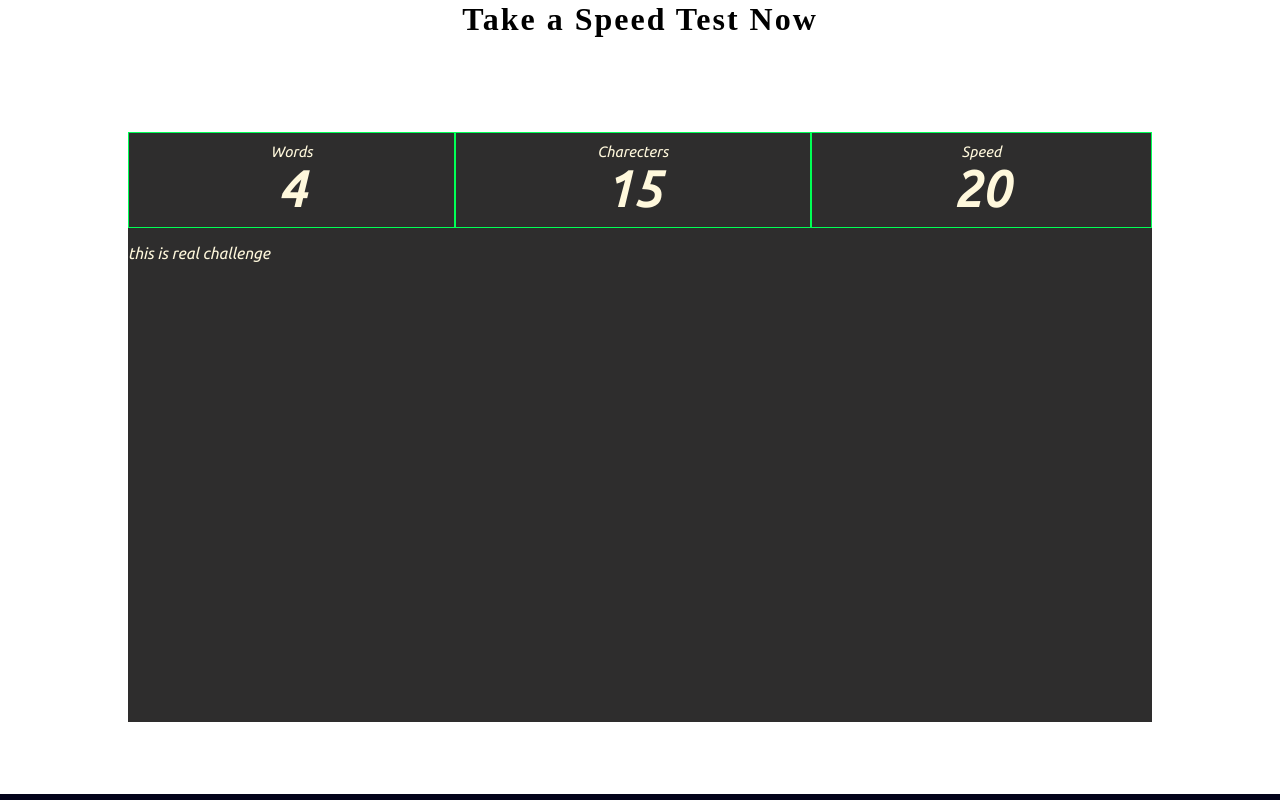
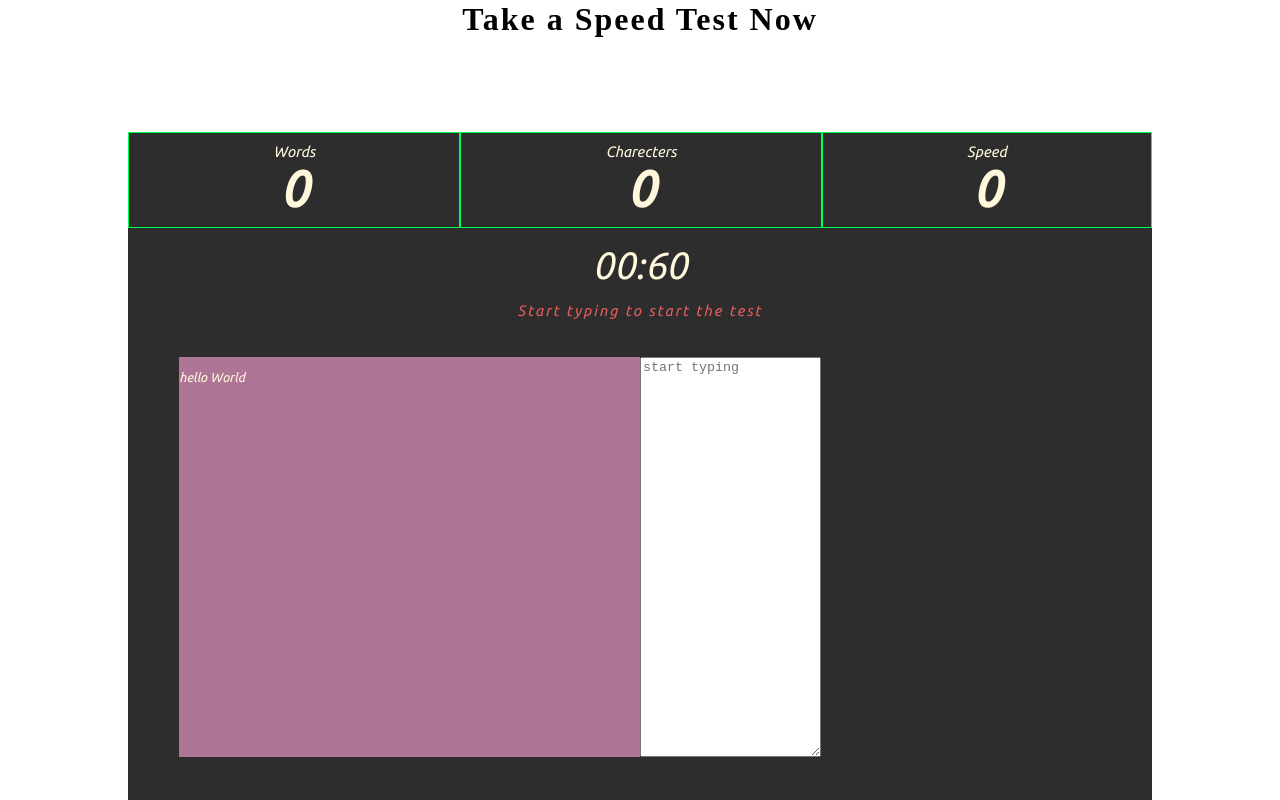
Before and after one commit to ashutosht-01/FlashType, a React (Create React App) app: page / in a window 1280 px wide. Shown: the part 700-1500 px from the top of the page. Built offline with nearby package versions, Linux system fonts and the light colour scheme; a web font is replaced by a local one.

Commit message:
finished typing challenge component

```diff
--- a/src/Components/App/App.jsx
+++ b/src/Components/App/App.jsx
@@ -4,7 +4,19 @@ import Landing from '../Landing/Landing'
 import Challenge from '../ChallengeSection/ChallengeSection'
 import Footer from '../footer/footer'
 import './App.css'
+
+const totaltime = 60
+
+
 class App extends React.Component {
+    state = {
+        selectedParagraph: "hello World",
+        timeStarted: false,
+        timeRemaning: totaltime,
+        Words: 0,
+        Charecters: 0,
+        Wpm: 0
+    }
     render() {
         return (
             <div className="app">
@@ -13,7 +25,14 @@ class App extends React.Component {
                 {/*Landing Section */}
                 <Landing />
                 {/* Challenge   Section   */}
-                <Challenge />
+                <Challenge
+                    selectedParagraph={this.state.selectedParagraph}
+                    words={this.state.Words}
+                    charecters={this.state.Charecters}
+                    speed={this.state.Wpm}
+                    timeStarted={this.state.timeStarted}
+                    timeRemaning={this.state.timeRemaning}
+                />
                 {/*footer Section */}
                 <Footer />
             </div>
--- a/src/Components/ChallengeSection/ChallengeSection.jsx
+++ b/src/Components/ChallengeSection/ChallengeSection.jsx
@@ -1,12 +1,20 @@
 import React from 'react'
 import TestContainer from '../TestContainer/TestContainer'
 import './ChallengeSection.css'
-function ChallengeSection() {
+function ChallengeSection({ selectedParagraph, words, charecters, speed, timeStarted, timeRemaning }) {
+
     return (
         <div className="challenge-container">
             <h1 data-aos="fade-down" className="challenge-text">Take a Speed Test Now</h1>
             <div data-aos="fade-down" className="testcontainer">
-                <TestContainer words={4} charecters={15} wpm={20} />
+                <TestContainer
+                    selectedParagraph={selectedParagraph}
+                    words={words}
+                    charecters={charecters}
+                    speed={speed}
+                    timeStarted={timeStarted}
+                    timeRemaning={timeRemaning}
+                />
             </div>
         </div>
     )
--- a/src/Components/TestContainer/TestContainer.css
+++ b/src/Components/TestContainer/TestContainer.css
@@ -3,7 +3,7 @@
     flex-direction: column;
     width:80vw;
     background-color: rgba(36, 35, 35, 0.952);
-    min-height: 590px;
+    min-height: 650px;
     margin:72px;
 }
 .tryagain-container{
--- a/src/Components/TestContainer/TestContainer.jsx
+++ b/src/Components/TestContainer/TestContainer.jsx
@@ -2,11 +2,18 @@ import React from 'react'
 import TryAgain from '../TryAgain/TryAgain'
 import TypingChallengeContainer from '../TypingChallengeContainer/TypingChallengeContainer'
 import './TestContainer.css'
-function TestContainer({ words, charecters, wpm }) {
+function TestContainer({ selectedParagraph, words, charecters, speed, timeStarted, timeRemaning }) {
     return (
         <div className="test-container">
             <div data-aos="fade-up" className="typing-challenge-container">
-                <TypingChallengeContainer words={words} charecters={charecters} wpm={wpm} />
+                <TypingChallengeContainer
+                    selectedParagraph={selectedParagraph}
+                    words={words}
+                    charecters={charecters}
+                    wpm={speed}
+                    timeStarted={timeStarted}
+                    timeRemaning={timeRemaning}
+                />
             </div>
             {/* <div className="tryagain-container">
                 <TryAgain words={words} charecters={charecters} wpm={wpm} />
@@ -14,4 +21,5 @@ function TestContainer({ words, charecters, wpm }) {
         </div>
     )
 }
+
 export default TestContainer
--- /dev/null
+++ b/src/Components/TypingChallenge/TypingChallenge.css
@@ -0,0 +1,49 @@
+.typing-challenge{
+    display: flex;
+    flex-direction: column;
+    flex-grow: 1;
+    align-items: center;
+    justify-content: center;
+
+}
+
+.timer-container{
+    margin:16px;
+}
+.timer{
+    font-size: 38px;
+    font-weight: 500;
+    text-align: center;
+    margin:0;
+}
+.timer-info{
+    color:rgb(228, 92, 92);
+    font-weight:400;
+    font-size: 15px;
+    text-align: center;
+    letter-spacing: 2px;
+}
+
+.text-area{
+    display: flex;
+    flex-grow: 1;
+    margin:7px;
+    margin-bottom: 8vh;
+    width: 90%;
+    min-height: 400px;
+    flex-wrap:wrap;
+}
+
+.text-area-left,
+.text-area-right{
+    display: flex;
+    width: 50%;
+    flex-grow: 1;
+}
+
+.test-paragraph{
+    font-size: 13px;
+    background-color:rgba(207, 135, 177, 0.801);
+    height: 100%;
+    width: 100%;
+}
--- /dev/null
+++ b/src/Components/TypingChallenge/TypingChallenge.jsx
@@ -0,0 +1,25 @@
+import React from 'react'
+import './TypingChallenge.css'
+function TypingChallenge({ selectedParagraph, timeStarted, timeRemaning }) {
+    return (
+        <div className="typing-challenge">
+            <div className="timer-container">
+                <p className="timer">00:{timeRemaning}</p>
+                <p className="timer-info">
+                    {/* when timer started we do NOT need to render this statement */}
+                    {!timeStarted ? "Start typing to start the test" : undefined} </p>
+            </div>
+            <div className="text-area">
+                <div className="text-area-left">
+                    <div className="test-paragraph">
+                        <p>{selectedParagraph}</p>
+                    </div>
+                </div>
+                <div className="text-area-right">
+                    <textarea name="" placeholder="start typing " rows="10"></textarea>
+                </div>
+            </div>
+        </div>
+    )
+}
+export default TypingChallenge
--- a/src/Components/TypingChallengeContainer/TypingChallengeContainer.jsx
+++ b/src/Components/TypingChallengeContainer/TypingChallengeContainer.jsx
@@ -1,7 +1,8 @@
 import React from "react"
 import './TypingChallengeContainer.css'
 import ChallengeDetailsCard from "../ChallengeDetailsCard/ChallengeDetailsCard"
-function TypingChallengeContainer({ words, charecters, wpm }) {
+import TypingChallenge from "../TypingChallenge/TypingChallenge"
+function TypingChallengeContainer({ selectedParagraph, words, charecters, wpm, timeStarted, timeRemaning }) {
     return (
         <div className="typing-challenge-container">
             {/* details section */}
@@ -20,7 +21,11 @@ function TypingChallengeContainer({ words, charecters, wpm }) {
 
             {/* real challenge section */}
             <div className="type-writter-container">
-                <p>this is real challenge</p>
+                <TypingChallenge
+                    selectedParagraph={selectedParagraph}
+                    timeStarted={timeStarted}
+                    timeRemaning={timeRemaning}
+                />
             </div>
         </div>
 
```
Also changed, not shown: src/Components/TypingChallengeContainer/TypingChallengeContainer.css (line endings or trailing spaces).
